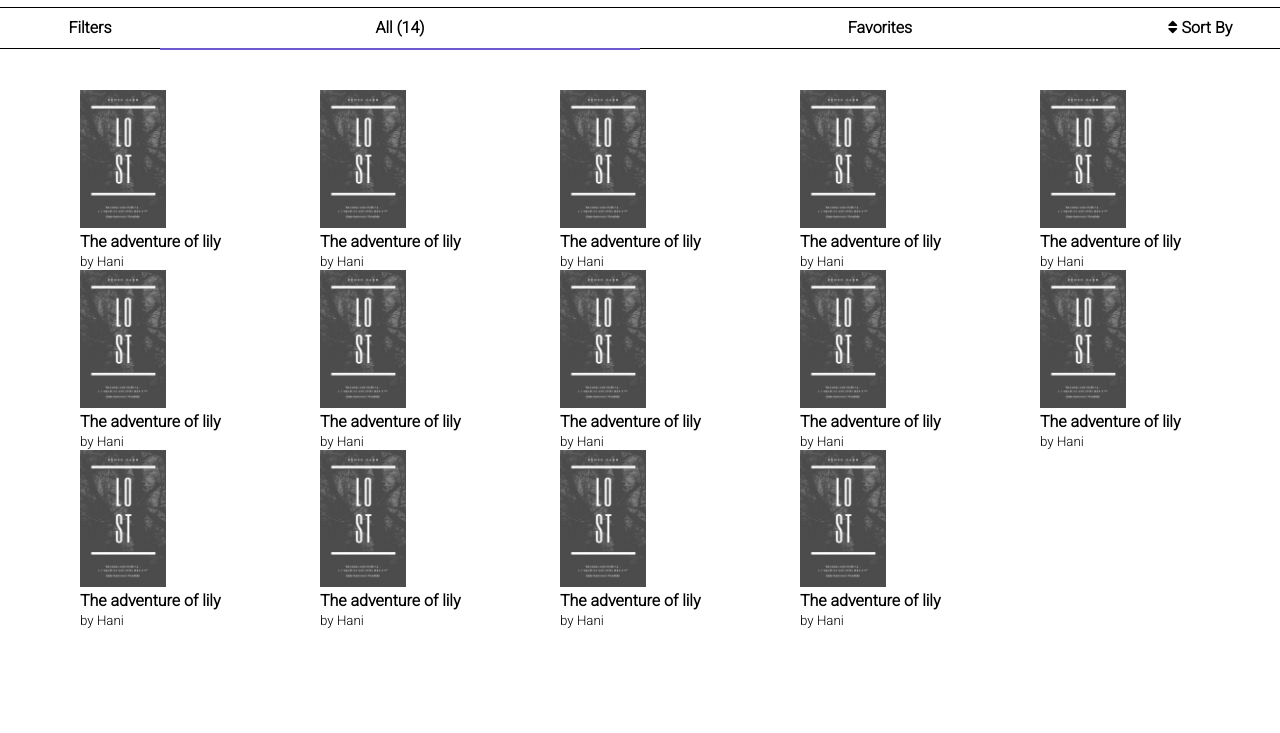
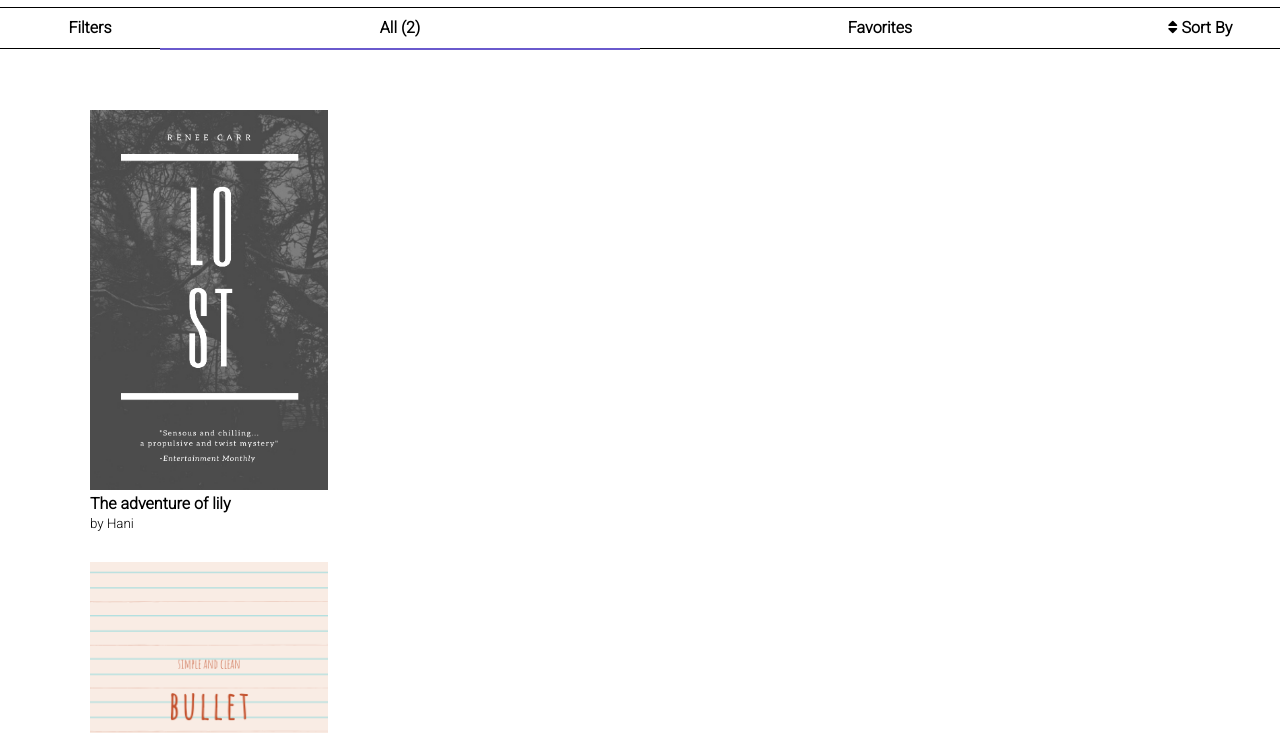
Before and after one commit to haniolwan/book-shelf, a plain HTML site: page index.html in a window 1280 px wide. Shown: the part 61-794 px from the top of the page. Drawn offline with Linux system fonts and the light colour scheme.

Commit message:
bug fixes

```diff
--- a/index.html
+++ b/index.html
@@ -23,15 +23,18 @@
 
         .content {
             margin-top: 40px;
-            margin-left: 80px;
+            margin-left: 90px;
             display: grid;
-            grid-template-columns: auto auto auto auto auto;
+            /* grid-template-columns: auto auto auto auto auto; */
         }
 
-        img {
-            width: 36%;
-            /* height: 80%; */
-            /* margin: 20px; */
+        .book {
+            margin-top: 20px;
+            margin-bottom: 10px;
+        }
+
+        .book img {
+            width: 20%;
         }
 
         .nav-oper {
@@ -185,17 +188,17 @@
             <div style="text-align: center;">
                 <h1> Add new book</h1>
             </div>
-            <form method="post" title="Form" onsubmit="return validateForm()" action="">
+            <form method="post" title="Form" onsubmit="return false" ction="">
                 <div style="display: inline-grid;">
                     <!-- Book title -->
                     <label for="title">Book title:</label>
-                    <input type="text" id="title" title="title">
+                    <input type="text" id="title" name="title">
                     <!-- Author title -->
-                    <label for="author">Author title:</label>
-                    <input type="text" id="author" title="author">
+                    <label for="author">Author name:</label>
+                    <input type="text" id="author" name="author">
                     <!-- Book cover -->
                     <label for="cover">Book cover:</label>
-                    <input type="file" id="cover" title="cover" accept="image/png, image/jpeg">
+                    <input type="file" id="cover" name="cover" accept="image/png, image/jpeg">
                     <!-- Submit button -->
                     <div class="modal-button">
                         <button id="add-btn" class="add-book" type="submit">Add Book</button>
@@ -219,62 +222,83 @@
         }, {
             title: 'The adventure of lily',
             author: 'Hani',
-            cover: 'book-covers/book1.png',
-        }, {
-            title: 'The adventure of lily',
-            author: 'Hani',
-            cover: 'book-covers/book1.png',
-        }, {
-            title: 'The adventure of lily',
-            author: 'Hani',
-            cover: 'book-covers/book1.png',
-        }, {
-            title: 'The adventure of lily',
-            author: 'Hani',
-            cover: 'book-covers/book1.png',
-        }, {
-            title: 'The adventure of lily',
-            author: 'Hani',
-            cover: 'book-covers/book1.png',
-        }, {
-            title: 'The adventure of lily',
-            author: 'Hani',
-            cover: 'book-covers/book1.png',
-        }, {
-            title: 'The adventure of lily',
-            author: 'Hani',
-            cover: 'book-covers/book1.png',
-        }, {
-            title: 'The adventure of lily',
-            author: 'Hani',
-            cover: 'book-covers/book1.png',
-        }, {
-            title: 'The adventure of lily',
-            author: 'Hani',
-            cover: 'book-covers/book1.png',
-        }, {
-            title: 'The adventure of lily',
-            author: 'Hani',
-            cover: 'book-covers/book1.png',
-        }, {
-            title: 'The adventure of lily',
-            author: 'Hani',
-            cover: 'book-covers/book1.png',
-        }, {
-            title: 'The adventure of lily',
-            author: 'Hani',
-            cover: 'book-covers/book1.png',
-        }, {
-            title: 'The adventure of lily',
-            author: 'Hani',
-            cover: 'book-covers/book1.png',
+            cover: 'book-covers/book2.png',
+        },
+        // {
+        //     title: 'The adventure of lily',
+        //     author: 'Hani',
+        //     cover: 'book-covers/book3.png',
+        // }, {
+        //     title: 'The adventure of lily',
+        //     author: 'Hani',
+        //     cover: 'book-covers/book4.png',
+        // }, {
+        //     title: 'The adventure of lily',
+        //     author: 'Hani',
+        //     cover: 'book-covers/book5.png',
+        // }, {
+        //     title: 'The adventure of lily',
+        //     author: 'Hani',
+        //     cover: 'book-covers/book6.png',
+        // }, {
+        //     title: 'The adventure of lily',
+        //     author: 'Hani',
+        //     cover: 'book-covers/book7.png',
+        // }, {
+        //     title: 'The adventure of lily',
+        //     author: 'Hani',
+        //     cover: 'book-covers/book8.png',
+        // }, {
+        //     title: 'The adventure of lily',
+        //     author: 'Hani',
+        //     cover: 'book-covers/book9.png',
+        // }, {
+        //     title: 'The adventure of lily',
+        //     author: 'Hani',
+        //     cover: 'book-covers/book10.png',
+        // }, {
+        //     title: 'The adventure of lily',
+        //     author: 'Hani',
+        //     cover: 'book-covers/book1.png',
+        // }, {
+        //     title: 'The adventure of lily',
+        //     author: 'Hani',
+        //     cover: 'book-covers/book1.png',
+        // }, {
+        //     title: 'The adventure of lily',
+        //     author: 'Hani',
+        //     cover: 'book-covers/book1.png',
+        // }, {
+        //     title: 'The adventure of lily',
+        //     author: 'Hani',
+        //     cover: 'book-covers/book1.png',
+    ];
+
+    // Print all books on reload
+    printBooks();
+
+    // Create a new book
+    let create = document.getElementById('add-btn');
+    create.onclick = function() {
+        let title = document.getElementById('title').value;
+        let author = document.getElementById('author').value;
+        let cover = document.getElementById('cover').files[0].name;
+        if (title == null || title == "", author == null || author == "", cover == null || cover == "") {
+            alert("Please Fill All Required Field");
+        } else {
+            books.push({
+                title: title,
+                author: author,
+                cover: cover
+            });
+            modal.style.display = "none";
+
+        }
+        printBooks();
     }
 
 
-    ];
-    let count = document.getElementById('books-counter');
-    count.innerHTML = "All " + "(" + books.length + ")";
-
+    function printBooks() {
         var bookSection = document.getElementById('content');
         var resultHtml = '';
         for (let book in books) {
@@ -283,6 +307,11 @@
             resultHtml += " <small class='book-author'>" + "by " + books[book].author + "</small></div>";
         }
         bookSection.innerHTML = resultHtml;
+    }
+
+    // Count books
+    let count = document.getElementById('books-counter');
+    count.innerHTML = "All " + "(" + books.length + ")";
 
     // Get the modal
     let modal = document.getElementById("myModal");
@@ -293,45 +322,35 @@
     // Close modal
     let close = document.getElementById('close-modal');
 
-    let create = document.getElementById('add-btn');
-
     // When the user clicks on the button, open the modal
     btn.onclick = function() {
         modal.style.display = "block";
     }
 
 
-    function validateForm() {
-        let book = [];
-        let title = document.forms["Form"]["title"].value;
-        let author = document.forms["Form"]["author"].value;
-        let cover = document.forms["Form"]["cover"].value;
-        if (title == null || title == "", author == null || author == "", cover == null || cover == "") {
-            alert("Please Fill All Required Field");
-            return false;
-        }
-    }
 
-    create.addEventListener('click', event => {
-        event.preventDefault();
-        // book = validateForm();
-        let books = [];
-        let title = document.forms["Form"]["title"].value;
-        let author = document.forms["Form"]["author"].value;
-        let cover = document.forms["Form"]["cover"].value;
-        books["book 1"]["title"] = title;
-        books["book 1"]["author"] = author;
-        books["book 1"]["cover"] = author;
-        // book[1] = author;
-        // book[2] = cover;
-        console.log(books);
-    });
+    // Validate add book form
+    // function validateForm() {
+    //     let title = document.getElementById('title').value;
+    //     let author = document.getElementById('author').value;
+    //     let cover = document.getElementById('cover').value;
+    //     if (title == null || title == "", author == null || author == "", cover == null || cover == "") {
+    //         // alert("Please Fill All Required Field");
+    //         return false;
+    //     } else {
+    //         // event.preventDefault();
+    //         books.push({
+    //             title: title,
+    //             author: author,
+    //             cover: cover
+    //         });
+    //         // console.log(books);
+    //         modal.style.display = "none";
+    //         // return books;
+    //     }
+    // }
 
 
-
-
-    // let title = document.getElementById('title');
-    // title.innerHTML = books[1].title;
 
 
 
```
Lines whose indentation alone changed are shown as unchanged.
